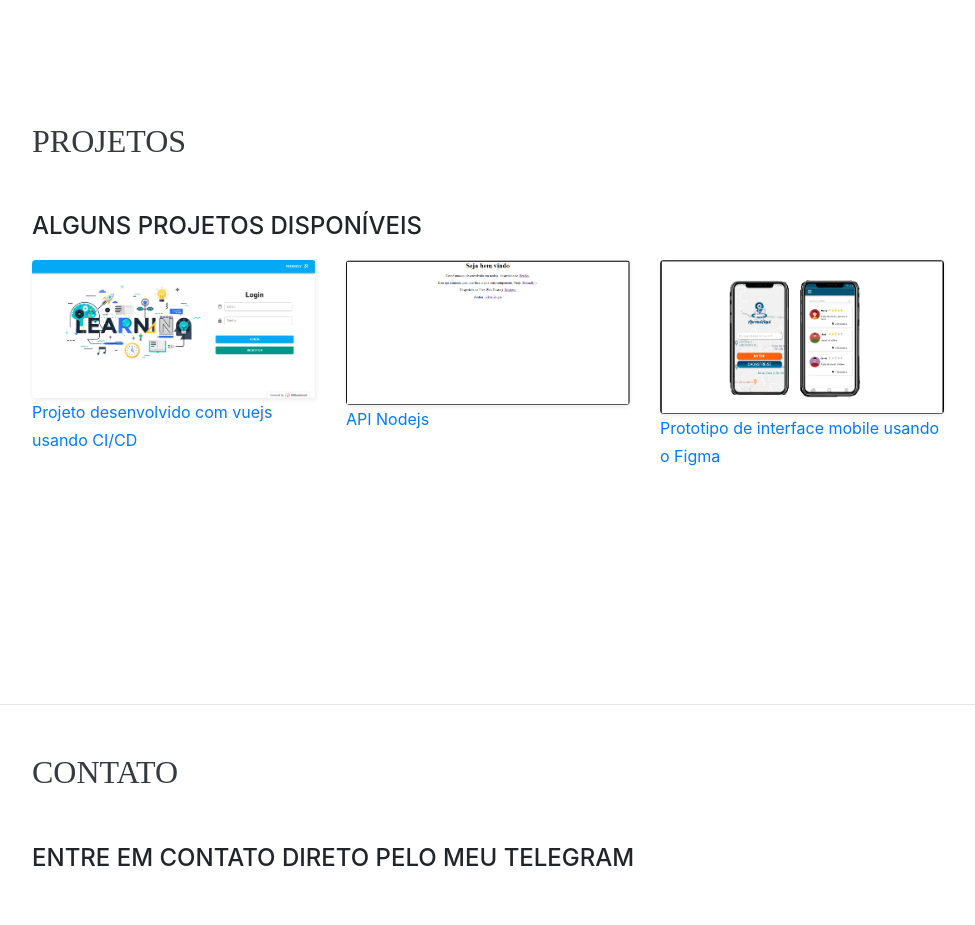
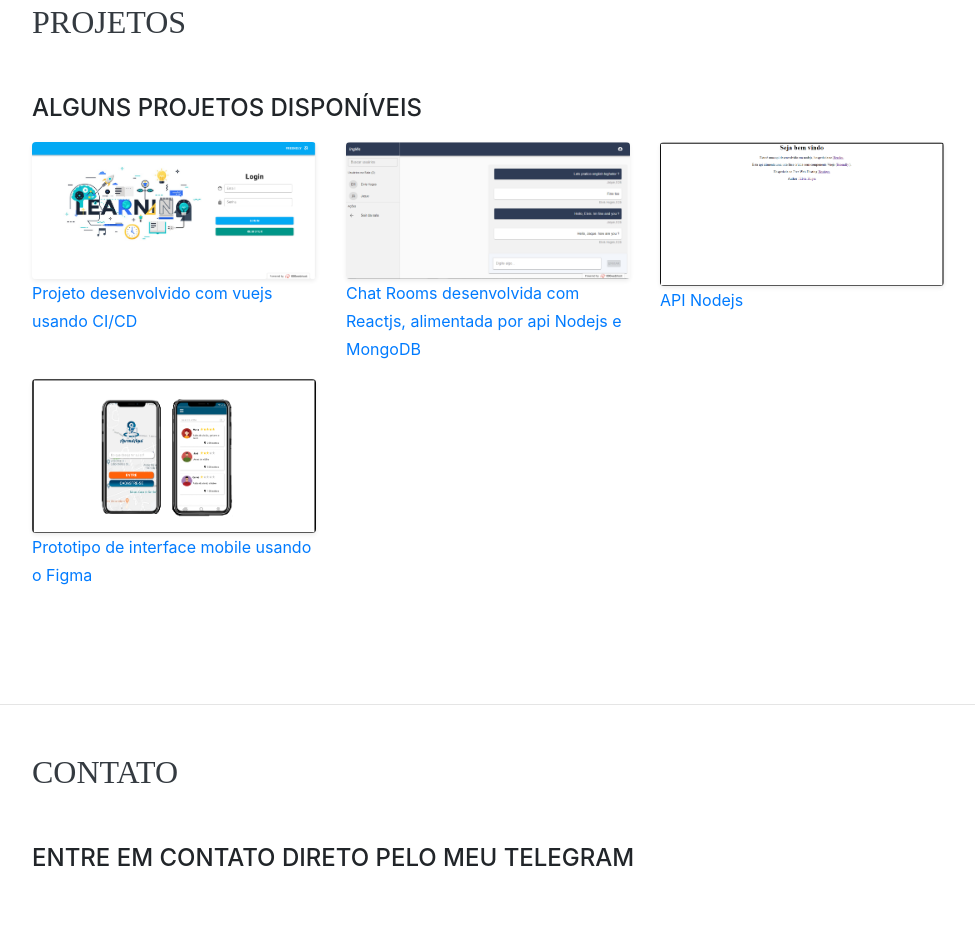
Before and after one commit to elvishuges/ElvisHuges.github.io, a website with bundled scripts: page index.html in a window 1280 px wide. Shown: the part 3502-4427 px from the top of the page, without its empty margins (288-1263 px from the left). Built offline with nearby package versions, Linux system fonts and the light colour scheme; files whose address does not match are found by name; a web font is replaced by a local one.

Commit message:
add link para projeto ChatRoom feito em reactjs

```diff
--- a/index.html
+++ b/index.html
@@ -207,6 +207,11 @@
               alt="project name" />
             <p>Projeto desenvolvido com vuejs usando CI/CD</p>
           </a>
+		  <a class="col-md-4 col-12" href="https://sistemahugeschat.000webhostapp.com/login" target="_blank">
+            <img width="460" height="345" class="img-fluid project-image rounded shadow-sm" src="img/imgChatPort.png"
+              alt="project name" />
+            <p>Chat Rooms desenvolvida com Reactjs, alimentada por api Nodejs e MongoDB</p>
+          </a>
           <a class="col-md-4 col-12" href="https://sistemahuges-api.herokuapp.com/" target="_blank">
             <img width="460" height="345" class="img-fluid project-image rounded shadow-sm" src="img/imgPort2.png"
               alt="project name" />
```
Also changed, not shown: img/imgChatPort.png (added).
